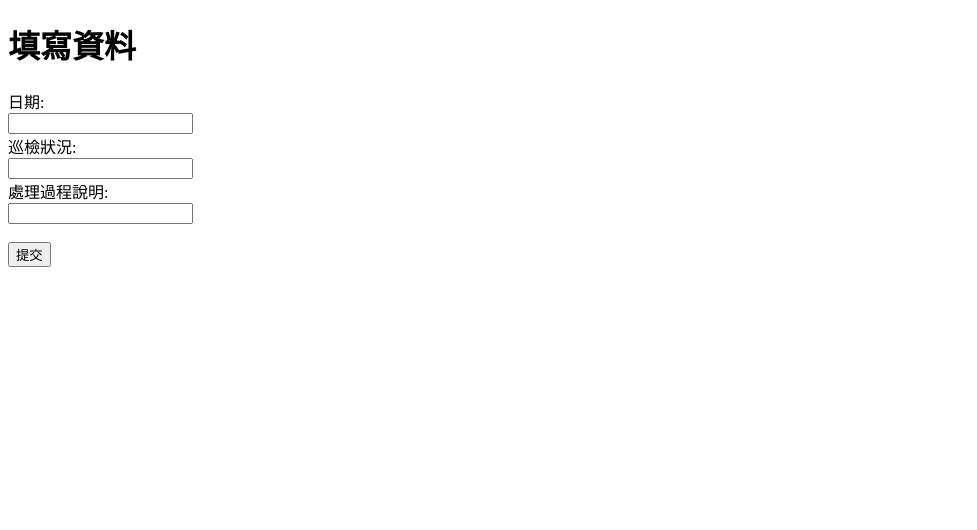
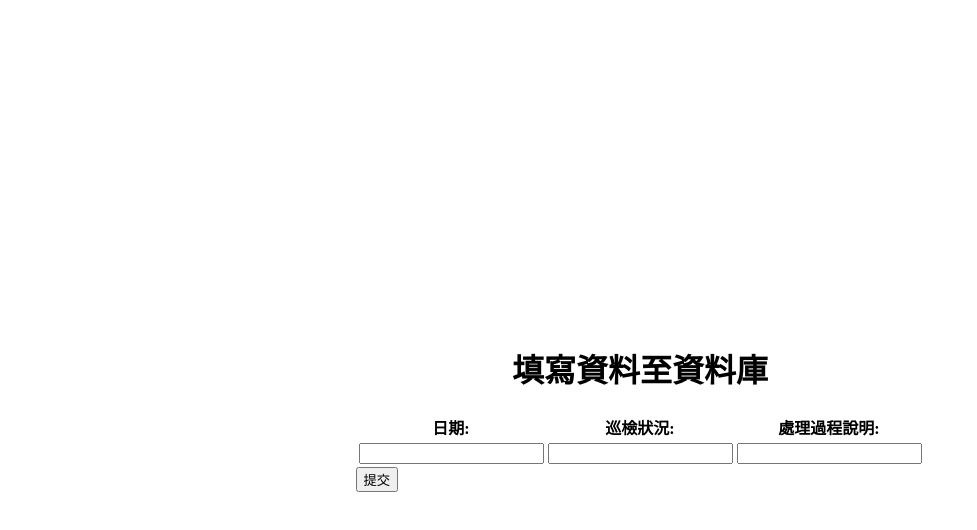
Before and after one commit to gn045001/webandmongodb, a website: page 觀察系統/index.html in a window 1280 px wide. Shown: the whole page, without its empty margins (0-977 px from the left). Drawn offline with Linux system fonts and the light colour scheme.

Commit message:
小改版

```diff
--- a/觀察系統/index.html
+++ b/觀察系統/index.html
@@ -3,19 +3,48 @@
 <head>
     <meta charset="UTF-8">
     <meta name="viewport" content="width=device-width, initial-scale=1.0">
-<title>填寫資料</title>
+    <title>巡檢狀況紀錄</title>
+    <style>
+        .center {
+            display: flex;
+            justify-content: center;
+            align-items: center;
+            height: 100vh;
+            flex-direction: column;
+        }
+    </style>
 </head>
 <body>
-<h1>填寫資料</h1>
+    <div class="center">
+        <h1>填寫資料至資料庫</h1>
         <form id="dataForm">
-    <label for="day">日期:</label><br>
+            <table>
+                <tr>
+                    <th>
+                        <label for="day">日期:</label>
+                    </th>
+                    <th>
+                        <label for="state">巡檢狀況:</label><br>
+                    </th>
+                    <th>
+                        <label for="summerlog">處理過程說明:</label><br>
+                    </th>
+                </tr>
+                <tr>
+                    <th>
                         <input type="text" id="day" name="day"><br>
-    <label for="state">巡檢狀況:</label><br>
+                    </th>
+                    <th>
                         <input type="text" id="state" name="state"><br>
-    <label for="summerlog">處理過程說明:</label><br>
-    <input type="text" id="summerlog" name="summerlog"><br><br>
+                    </th>
+                    <th>
+                        <input type="text" id="summerlog" name="summerlog"><br>
+                    </th>
+                </tr>
+            </table>
             <button type="submit">提交</button>
         </form>
+    </div>
 
     <script>
         document.getElementById('dataForm').addEventListener('submit', async (e) => {
@@ -35,7 +64,7 @@
             if (response.ok) {
                 alert('成功提交資料!');
                 document.getElementById('day').value = '';
-            ocument.getElementById('state').value = '';
+                document.getElementById('state').value = '';
                 document.getElementById('summerlog').value = '';
             } else {
                 alert('提交資料失敗');
--- a/觀察系統/server.js
+++ b/觀察系統/server.js
@@ -9,7 +9,7 @@ const port = 3000;  // 設置應用程序監聽端口為 3000
 //section 2:description 進行MongoDB設定
 
 //連接MongoDB 數據庫
-mongoose.connect('mongodb://XXXXXX:gXXXXX1@XX.1XX.X0.XX3:27XX7', { useNewUrlParser: true, useUnifiedTopology: true });
+mongoose.connect('mongodb://XXXXXXX:gXXXXXX@XX.1XX.XX.XX:27017', { useNewUrlParser: true, useUnifiedTopology: true });
 // 獲取數據庫連接對象
 const db = mongoose.connection;
 // 監聽數據庫連接錯誤事件
```
Lines whose indentation alone changed are shown as unchanged.
